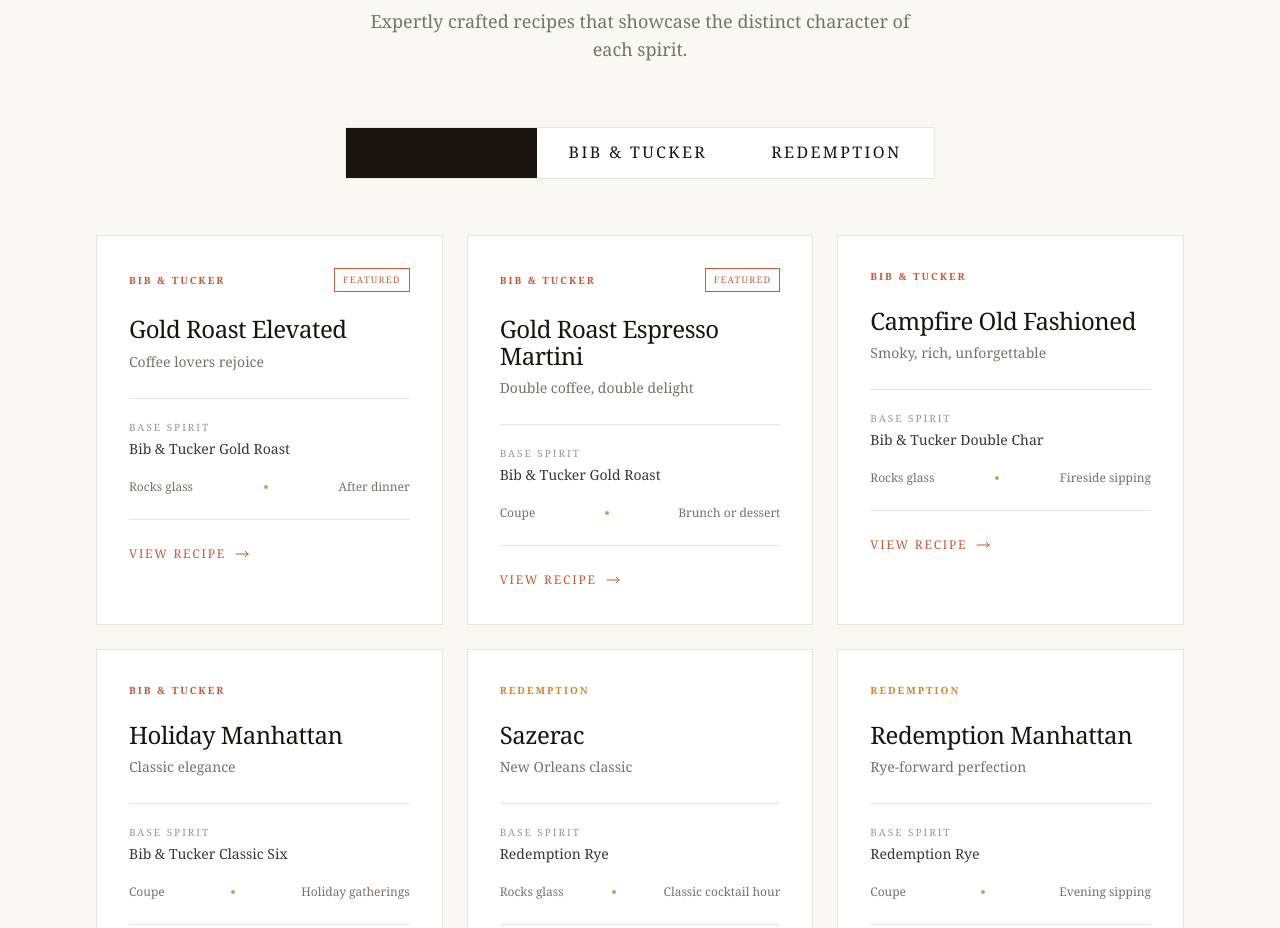
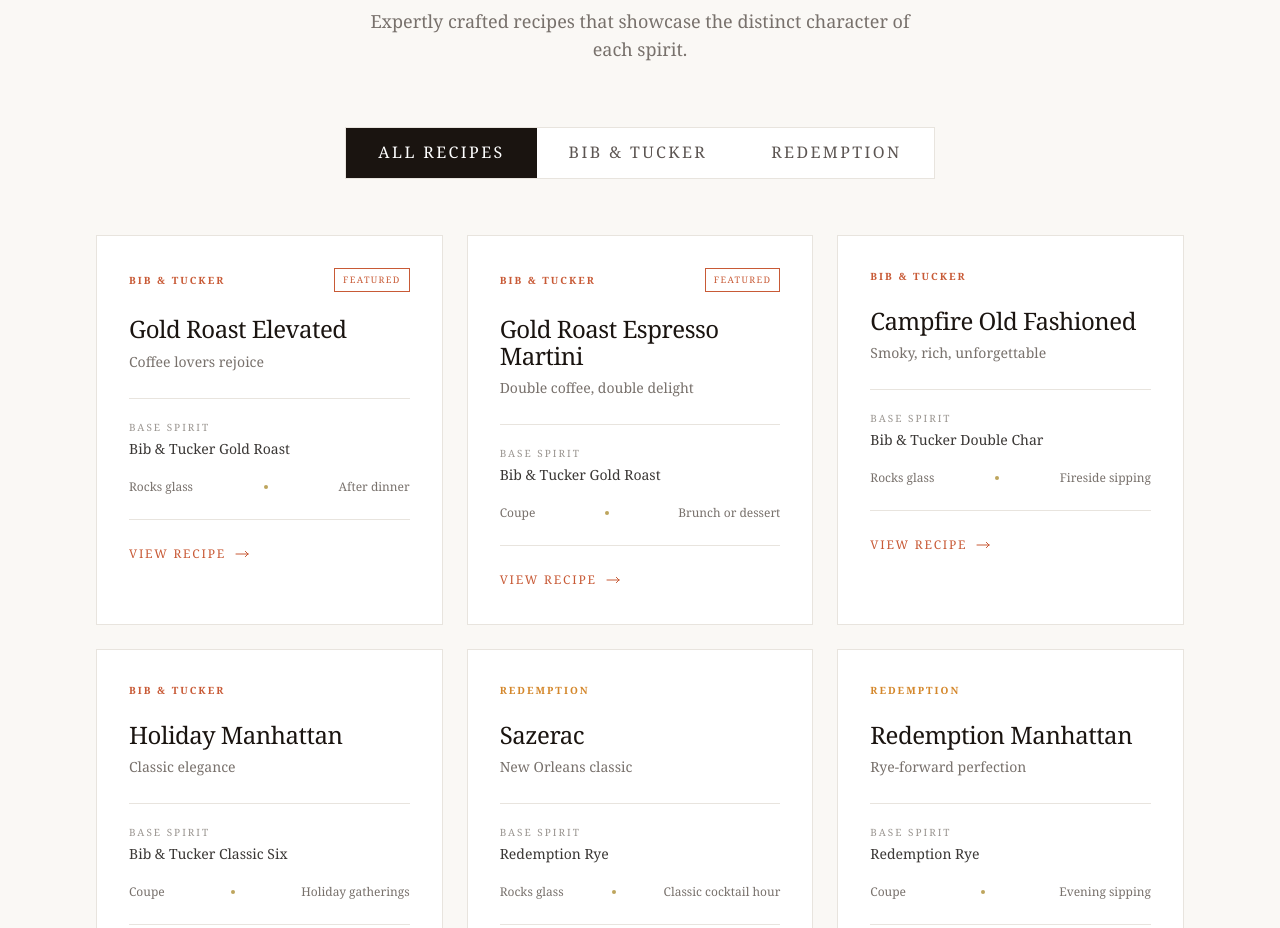
Before and after one commit to mcapace/deutsch-hub, a Next.js app: page / in a window 1280 px wide. Shown: the part 7060-7988 px from the top of the page. Built offline with nearby package versions, Linux system fonts and the light colour scheme.

Commit message:
Fix CocktailSection filter button visibility with inline styles

```diff
--- a/src/components/CocktailSection.tsx
+++ b/src/components/CocktailSection.tsx
@@ -392,17 +392,14 @@ export default function CocktailSection() {
               <button
                 key={filter.id}
                 onClick={() => setActiveFilter(filter.id as 'all' | 'bib' | 'redemption')}
-                className={`px-8 py-3 text-xs uppercase tracking-[0.15em] font-medium transition-all duration-300 ${
-                  activeFilter === filter.id
-                    ? 'text-white'
-                    : 'text-[#5C5552] hover:text-[#1A1410]'
-                }`}
+                className="px-8 py-3 text-xs uppercase tracking-[0.15em] font-medium transition-all duration-300"
                 style={
                   activeFilter === filter.id
                     ? {
-                        backgroundColor: filter.id === 'bib' ? '#C85A36' : filter.id === 'redemption' ? '#D4872B' : '#1A1410'
+                        backgroundColor: filter.id === 'bib' ? '#C85A36' : filter.id === 'redemption' ? '#D4872B' : '#1A1410',
+                        color: '#FFFFFF'
                       }
-                    : {}
+                    : { color: '#5C5552' }
                 }
               >
                 {filter.label}
```
